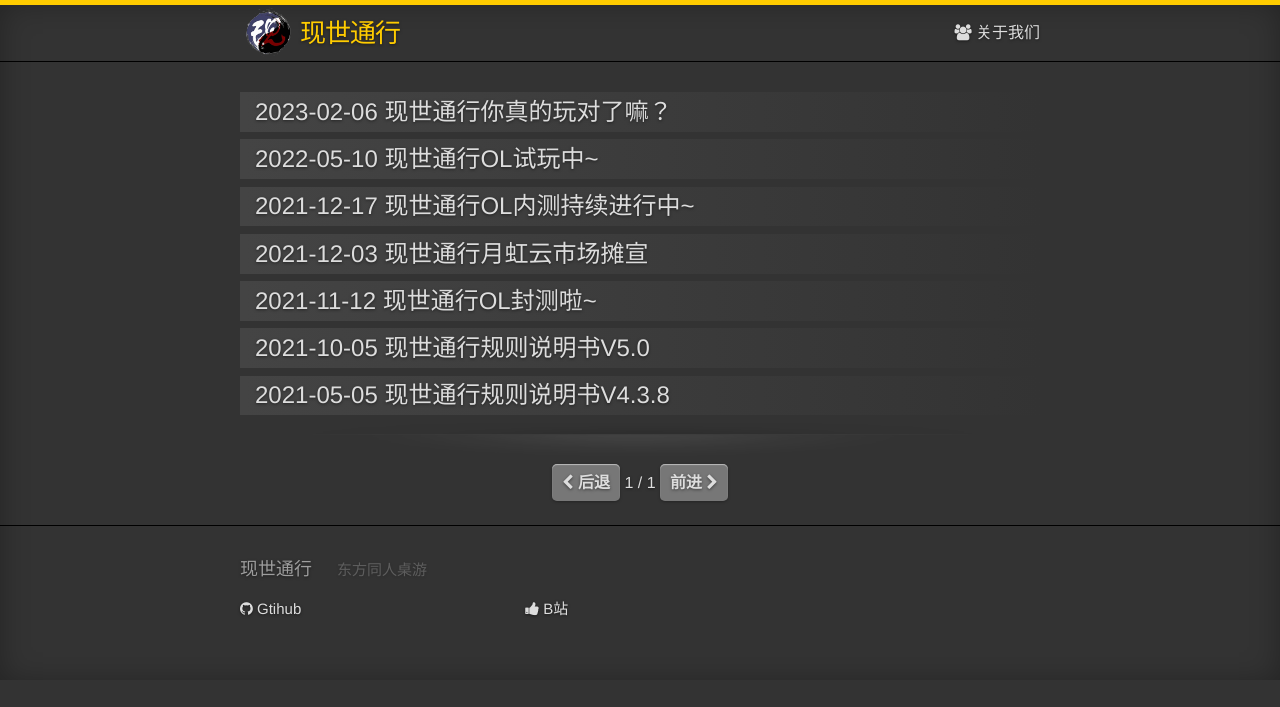
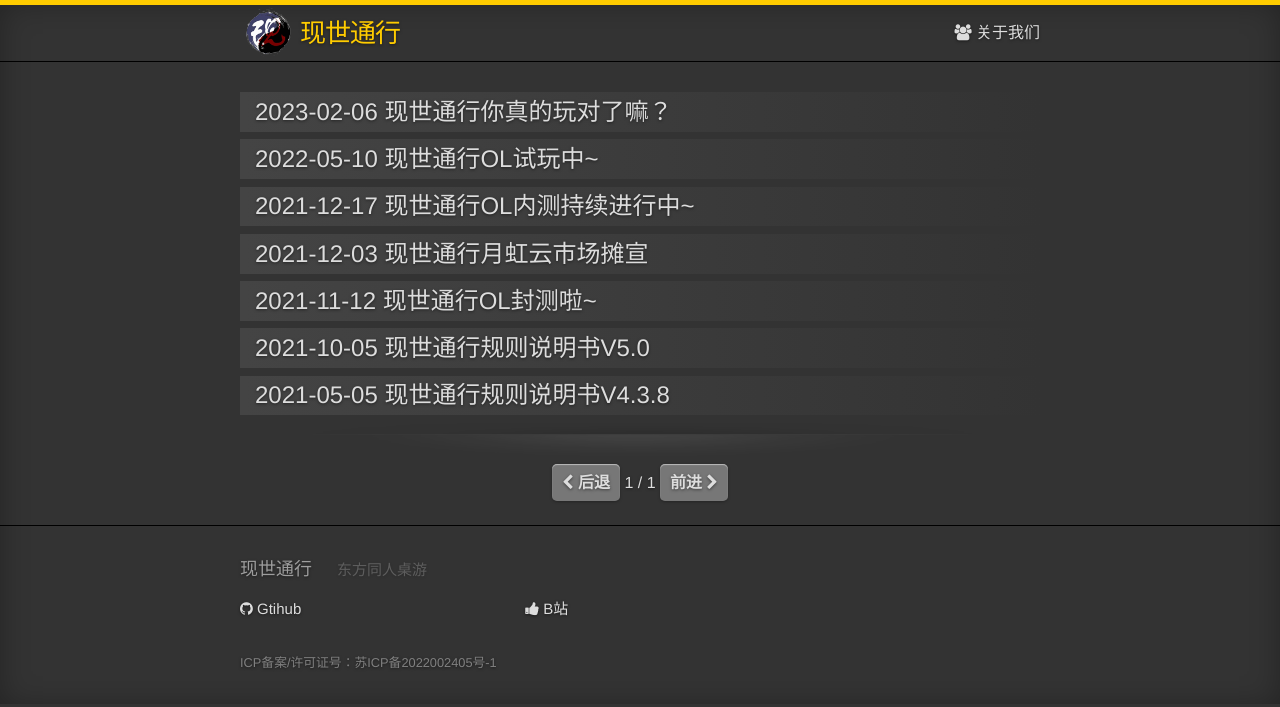
Before and after one commit to louislee92/louislee92.github.com, a Jekyll site: the page built from index.html, in a window 1280 px wide. Shown: the top 707 px of the page. Built offline with Jekyll 4.4.1, drawn with Linux system fonts in a browser that asks for light colours; nearby versions of some CDN libraries; the list of posts is cut into pages by our own code.

Commit message:
添加备案号

```diff
--- a/_includes/footer.html
+++ b/_includes/footer.html
@@ -27,6 +27,10 @@
       </div> -->
     </div>
 
+    <div class="footer-other">
+      <span class="footer-icp">ICP备案/许可证号：<a href="https://beian.miit.gov.cn/">苏ICP备2022002405号-1</a></span>
+    </div>
+
   </div>
 
 </footer>
--- a/_sass/_layout.scss
+++ b/_sass/_layout.scss
@@ -159,6 +159,17 @@
     width: -webkit-calc(45% - (#{$spacing-unit} / 2));
     width:         calc(45% - (#{$spacing-unit} / 2));
 }
+
+.footer-other {
+    color: grey;
+
+    .footer-icp {
+        font-size: 80%;
+        a {color: inherit}
+    }
+}
+
+
 
 @include media-query($on-laptop) {
     .footer-col-1,
```
